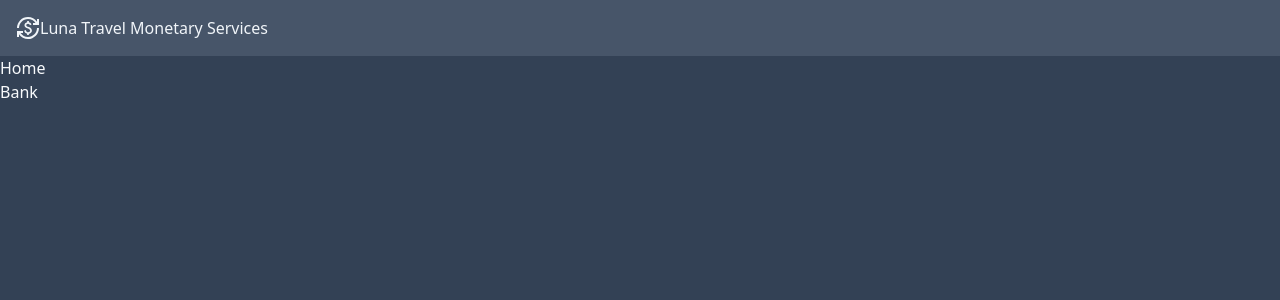
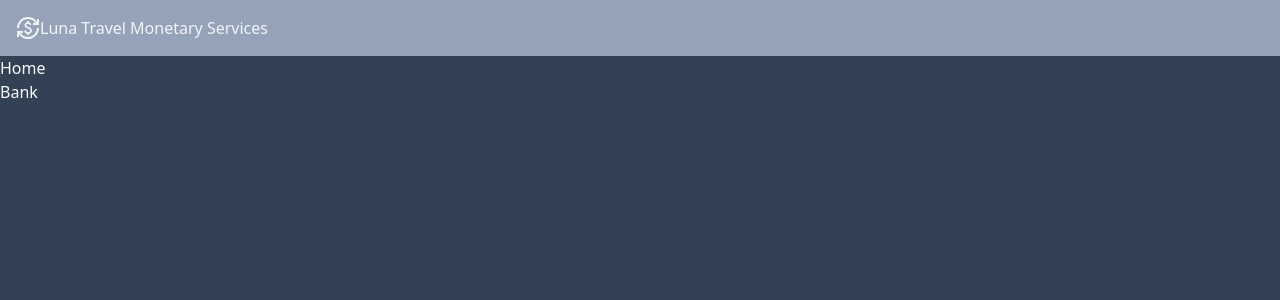
Before and after one commit to waldirborbajr/lunatravel, a Nuxt app: page /bank in a window 1280 px wide. Shown: the top 300 px of the page. Built offline with nearby package versions, Linux system fonts and the light colour scheme.

Commit message:
feat: fix layout
Signed-off-by: Waldir BORBA JUNIOR <wborbajr@gmail.com>

```diff
--- a/app.vue
+++ b/app.vue
@@ -1,7 +1,6 @@
 <template>
   <div>
     <NuxtLayout>
-      <Header />
       <NuxtPage />
     </NuxtLayout>
   </div>
--- a/components/Header/index.vue
+++ b/components/Header/index.vue
@@ -1,5 +1,5 @@
 <template>
-  <div class="flex p-4 Header bg-slate-600 w-ful text-slate-100">
+  <div class="flex p-4 Header bg-slate-400 w-ful text-slate-100">
     <Icon name="material-symbols:currency-exchange" size="24" />
     Luna Travel Monetary Services
   </div>
--- a/layouts/default.vue
+++ b/layouts/default.vue
@@ -1,5 +1,6 @@
 <template>
   <div class="h-screen DefaultLayout bg-slate-700 text-slate-50">
+    <Header />
     <!-- Here Nuxt will replace page content -->
     <slot />
   </div>
--- a/package.json
+++ b/package.json
@@ -11,11 +11,11 @@
   },
   "devDependencies": {
     "@nuxtjs/i18n": "8.0.0-beta.12",
-    "@nuxtjs/tailwindcss": "^6.7.0",
     "@types/node": "^18.16.13",
     "nuxt": "^3.5.0"
   },
   "dependencies": {
+    "@nuxtjs/tailwindcss": "^6.7.0",
     "nuxt-icon": "^0.4.1"
   }
 }
--- a/pages/bank/index.vue
+++ b/pages/bank/index.vue
@@ -4,6 +4,10 @@
 </template>
 
 <script setup lang="ts">
+useHead({
+  title: "Bank",
+});
+
 const { consLog } = useUtils();
 consLog("BANK");
 </script>
```
